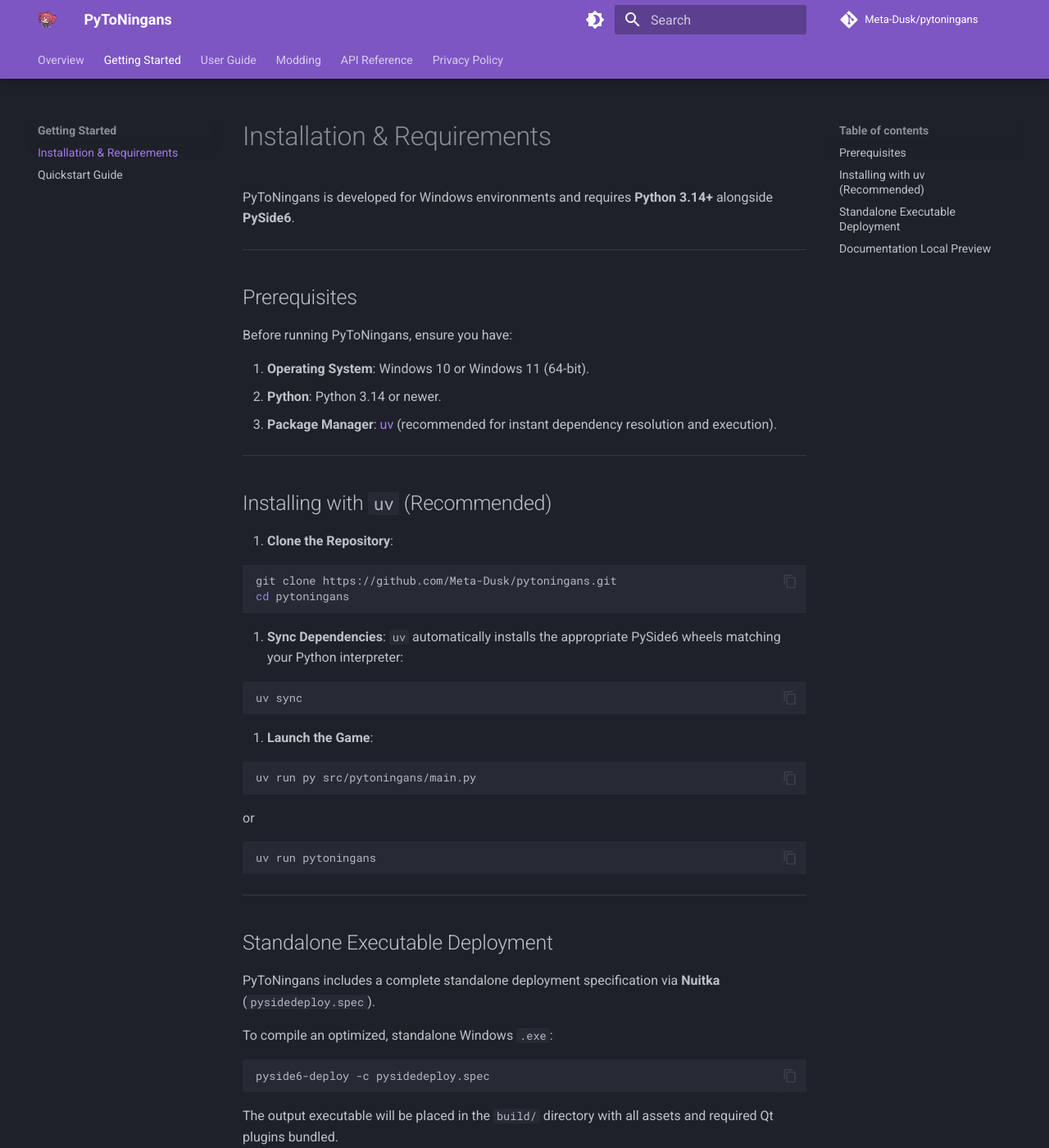
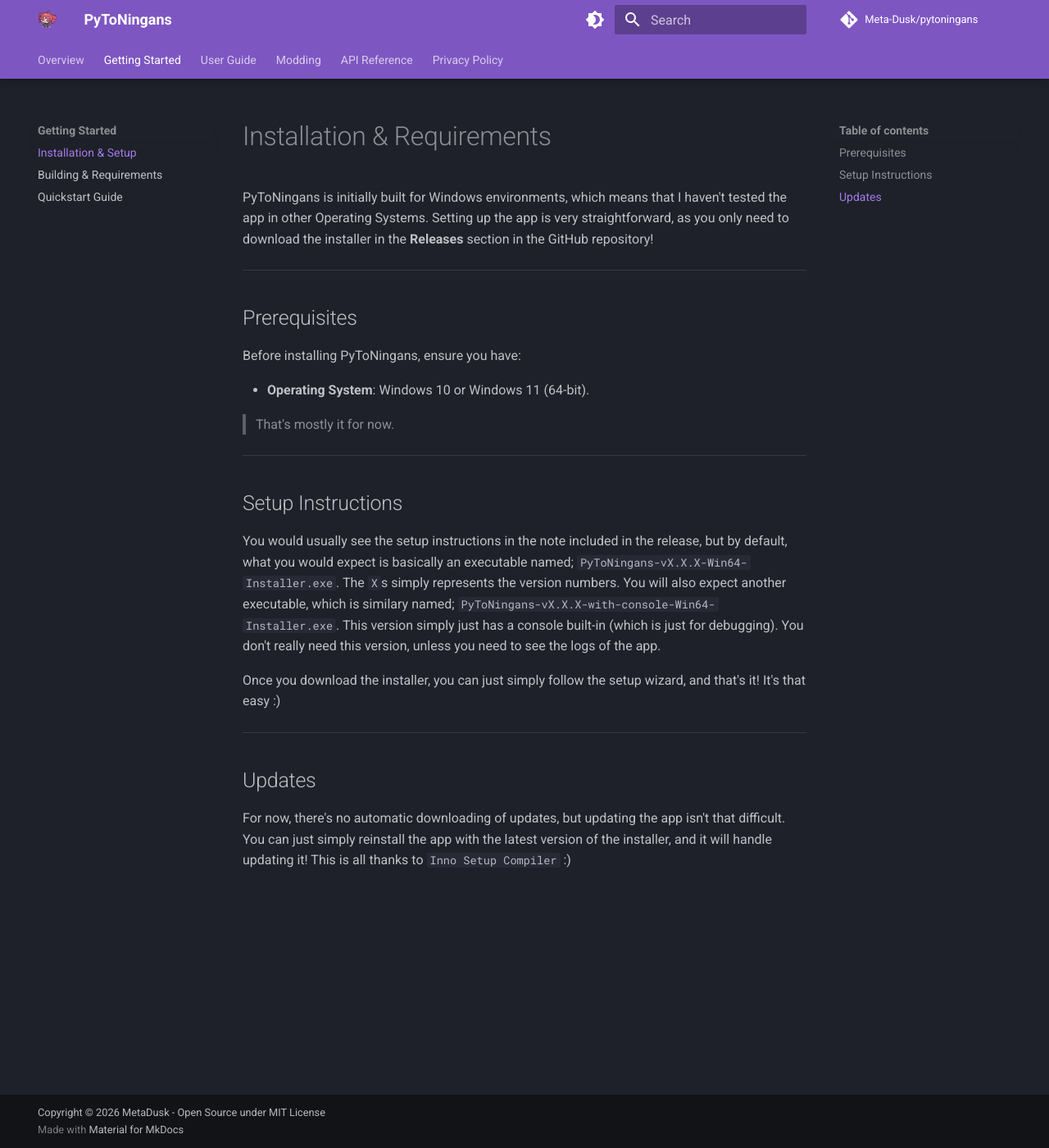
Before and after one commit to Meta-Dusk/pytoningans, an MkDocs documentation site: the page built from docs/getting-started/installation.md, in a window 1280 px wide and 1400 px high. Shown: the whole window at 82% size. Built offline with MkDocs 1.6.1 and Material for MkDocs 9.7.7, drawn with Linux system fonts in a browser that asks for light colours; comment, search, counter and statistics services are not loaded; some of the changed text lies outside the part shown.

Commit message:
Updated docs and fixed circular import issues

````diff
--- a/docs/getting-started/installation.md
+++ b/docs/getting-started/installation.md
@@ -1,69 +1,37 @@
 # Installation & Requirements
 
-PyToNingans is developed for Windows environments and requires **Python 3.14+** alongside **PySide6**.
+PyToNingans is initially built for Windows environments, which means that I haven't tested
+the app in other Operating Systems. Setting up the app is very straightforward, as you only
+need to download the installer in the **Releases** section in the GitHub repository!
 
 ---
 
 ## Prerequisites
 
-Before running PyToNingans, ensure you have:
+Before installing PyToNingans, ensure you have:
 
-1. **Operating System**: Windows 10 or Windows 11 (64-bit).
-2. **Python**: Python 3.14 or newer.
-3. **Package Manager**: [uv](https://docs.astral.sh/uv/) (recommended for instant dependency resolution and execution).
+- **Operating System**: Windows 10 or Windows 11 (64-bit).
+
+> That's mostly it for now.
 
 ---
 
-## Installing with `uv` (Recommended)
+## Setup Instructions
 
-1. **Clone the Repository**:
+You would usually see the setup instructions in the note included in the release, but by default,
+what you would expect is basically an executable named; `PyToNingans-vX.X.X-Win64-Installer.exe`.
+The `X`s simply represents the version numbers. You will also expect another executable, which is
+similary named; `PyToNingans-vX.X.X-with-console-Win64-Installer.exe`. This version simply just has
+a console built-in (which is just for debugging). You don't really need this version, unless you
+need to see the logs of the app.
 
-   ```bash
-   git clone https://github.com/Meta-Dusk/pytoningans.git
-   cd pytoningans
-   ```
-
-2. **Sync Dependencies**:
-   `uv` automatically installs the appropriate PySide6 wheels matching your Python interpreter:
-
-   ```bash
-   uv sync
-   ```
-
-3. **Launch the Game**:
-
-   ```bash
-   uv run py src/pytoningans/main.py
-   ```
-
-   or
-
-   ```bash
-   uv run pytoningans
-   ```
+Once you download the installer, you can just simply follow the setup wizard, and that's it! It's
+that easy :)
 
 ---
 
-## Standalone Executable Deployment
+## Updates
 
-PyToNingans includes a complete standalone deployment specification via **Nuitka** (`pysidedeploy.spec`).
-
-To compile an optimized, standalone Windows `.exe`:
-
-```bash
-pyside6-deploy -c pysidedeploy.spec
-```
-
-The output executable will be placed in the `build/` directory with all assets and required Qt plugins bundled.
-
----
-
-## Documentation Local Preview
-
-To build and preview this documentation website locally on your machine:
-
-```bash
-uv run --group docs mkdocs serve
-```
-
-Open your browser at `http://127.0.0.1:8000/` to browse with instant live reloading.
+For now, there's no automatic downloading of updates, but updating the app isn't that difficult.
+You can just simply reinstall the app with the latest version of the installer, and it will handle
+updating it! This is all thanks to `Inno Setup Compiler` :)
--- a/mkdocs.yml
+++ b/mkdocs.yml
@@ -85,7 +85,8 @@
 nav:
   - Overview: index.md
   - Getting Started:
-      - Installation & Requirements: getting-started/installation.md
+      - Installation & Setup: getting-started/installation.md
+      - Building & Requirements: getting-started/building.md
       - Quickstart Guide: getting-started/quickstart.md
   - User Guide:
       - Desktop Window Physics: user-guide/desktop-physics.md
````
Also changed, not shown: docs/getting-started/building.md (added, +71 -0 lines), 1 other file.
